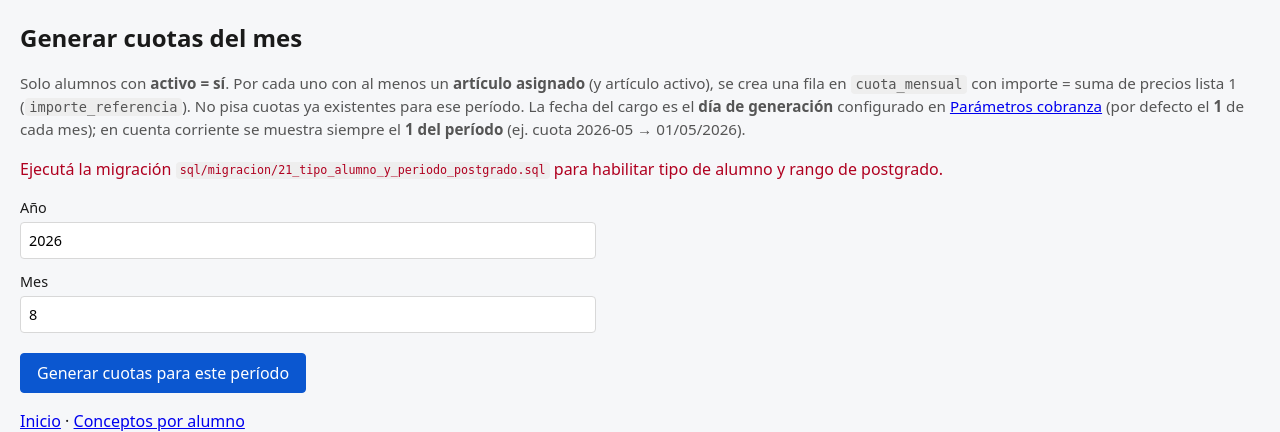
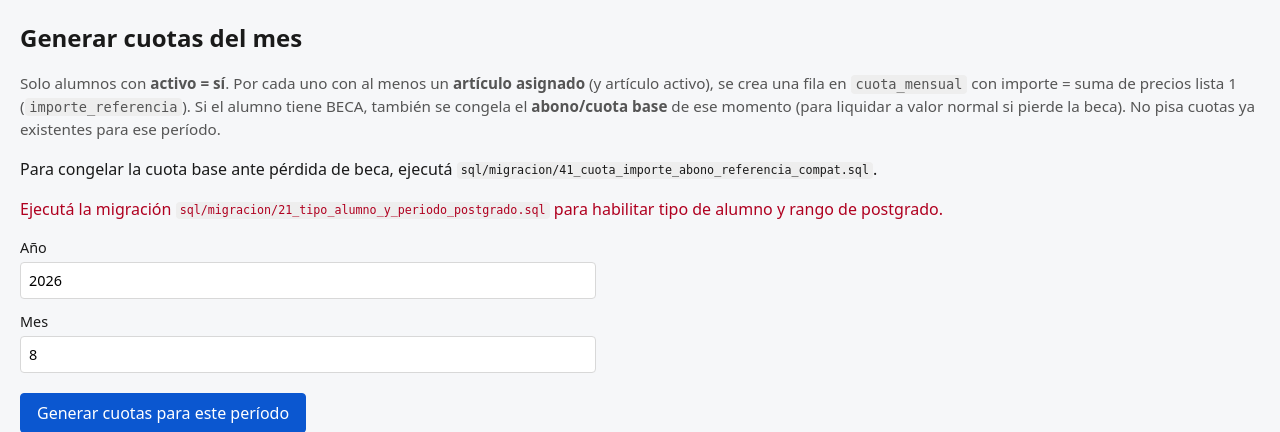
Before and after one commit to marcelolbenito/instituto-web, a PHP site: page /generar_cuotas.php in a window 1280 px wide. Shown: the part 71-503 px from the top of the page. Run offline with PHP 8.4, Linux system fonts and the light colour scheme; the visitor is signed in with stand-in values (Sample User, id 1); data comes from the database, SQL or seed files in the repository.

Commit message:
Congelar cuota base al generar y usarla si se pierde la beca.
Guarda importe_abono_referencia en la cuota para liquidar la pérdida de beca con la base histórica del mes, no con el precio actual de lista.

Co-authored-by: Cursor <cursoragent@cursor.com>

```diff
--- a/public/generar_cuotas.php
+++ b/public/generar_cuotas.php
@@ -62,10 +62,19 @@ if ($_SERVER['REQUEST_METHOD'] === 'POST') {
 
         $pdo->beginTransaction();
         try {
+            $abonoLista = cobranza_abono_completo_referencia_lista($pdo);
+            $hasAbonoRef = db_has_column($pdo, 'cuota_mensual', 'importe_abono_referencia');
+            if ($hasAbonoRef) {
+                $ins = $pdo->prepare(
+                    'INSERT INTO cuota_mensual (alumno_id, anio, mes, importe_original, importe_abono_referencia, saldo, fecha_vencimiento, estado, nota)
+                     VALUES (?, ?, ?, ?, ?, ?, ?, \'pendiente\', ?)'
+                );
+            } else {
                 $ins = $pdo->prepare(
                     'INSERT INTO cuota_mensual (alumno_id, anio, mes, importe_original, saldo, fecha_vencimiento, estado, nota)
                      VALUES (?, ?, ?, ?, ?, ?, \'pendiente\', ?)'
                 );
+            }
             $chk = $pdo->prepare(
                 'SELECT id, estado FROM cuota_mensual WHERE alumno_id = ? AND anio = ? AND mes = ?'
             );
@@ -85,6 +94,28 @@ if ($_SERVER['REQUEST_METHOD'] === 'POST') {
                 }
 
                 $nota = 'Generada desde artículos asignados (' . date('Y-m-d H:i') . ')';
+                // Si hay BECA, congelar abono base de lista para liquidar pérdida de beca sobre cuota normal.
+                $abonoRef = null;
+                if ($hasAbonoRef) {
+                    $tieneBeca = cobranza_alumno_tiene_beca($pdo, $alumnoId);
+                    if ($tieneBeca && $abonoLista > $total + 0.005) {
+                        $abonoRef = $abonoLista;
+                    } else {
+                        $abonoRef = $total;
+                    }
+                }
+                if ($hasAbonoRef) {
+                    $ins->execute([
+                        $alumnoId,
+                        $anio,
+                        $mes,
+                        $total,
+                        $abonoRef,
+                        $total,
+                        $fechaVen,
+                        $nota,
+                    ]);
+                } else {
                     $ins->execute([
                         $alumnoId,
                         $anio,
@@ -94,6 +125,7 @@ if ($_SERVER['REQUEST_METHOD'] === 'POST') {
                         $fechaVen,
                         $nota,
                     ]);
+                }
                 $creadas++;
             }
 
@@ -119,7 +151,11 @@ $mesDefault = (int) $ahora->format('n');
 
 layout_start($config, 'Generar cuotas');
 echo '<h1>Generar cuotas del mes</h1>';
-echo '<p class="muted">Solo alumnos con <strong>activo = sí</strong>. Por cada uno con al menos un <strong>artículo asignado</strong> (y artículo activo), se crea una fila en <code>cuota_mensual</code> con importe = suma de precios lista 1 (<code>importe_referencia</code>). No pisa cuotas ya existentes para ese período. La fecha del cargo es el <strong>día de generación</strong> configurado en <a href="parametros_cobranza.php">Parámetros cobranza</a> (por defecto el <strong>1</strong> de cada mes); en cuenta corriente se muestra siempre el <strong>1 del período</strong> (ej. cuota 2026-05 → 01/05/2026).</p>';
+echo '<p class="muted">Solo alumnos con <strong>activo = sí</strong>. Por cada uno con al menos un <strong>artículo asignado</strong> (y artículo activo), se crea una fila en <code>cuota_mensual</code> con importe = suma de precios lista 1 (<code>importe_referencia</code>). Si el alumno tiene BECA, también se congela el <strong>abono/cuota base</strong> de ese momento (para liquidar a valor normal si pierde la beca). No pisa cuotas ya existentes para ese período.</p>';
+if (!db_has_column($pdo, 'cuota_mensual', 'importe_abono_referencia')) {
+    echo '<p class="warn">Para congelar la cuota base ante pérdida de beca, ejecutá '
+        . '<code>sql/migracion/41_cuota_importe_abono_referencia_compat.sql</code>.</p>';
+}
 if (!$hasTipoAlumno || !$hasRangoPostgrado) {
     echo '<p class="err">Ejecutá la migración <code>sql/migracion/21_tipo_alumno_y_periodo_postgrado.sql</code> para habilitar tipo de alumno y rango de postgrado.</p>';
 }
--- a/src/Cobranza.php
+++ b/src/Cobranza.php
@@ -608,11 +608,45 @@ function cobranza_sql_select_articulos_beca_detalle(string $alumnoIdSql = 'cm.al
 
 /**
  * Columnas de beca para liquidar una cuota histórica.
- * No usa artículos actuales del alumno (evitar reclasificar meses viejos).
+ * "Tiene beca" se deduce del abono base congelado al generar (no de artículos actuales).
  */
-function cobranza_sql_select_beca_cuota_historica(): string
+function cobranza_sql_select_beca_cuota_historica(?PDO $pdo = null): string
 {
+    if ($pdo instanceof PDO && db_has_column($pdo, 'cuota_mensual', 'importe_abono_referencia')) {
+        return 'CASE WHEN COALESCE(cm.importe_abono_referencia, 0) > COALESCE(cm.importe_original, 0) + 0.005'
+            . ' THEN 1 ELSE 0 END AS tiene_beca,'
+            . ' NULL AS articulos_beca_detalle';
+    }
+
     return '0 AS tiene_beca, NULL AS articulos_beca_detalle';
+}
+
+/**
+ * Abono/cuota base de lista vigente (solo para congelar al generar cuotas).
+ */
+function cobranza_abono_completo_referencia_lista(PDO $pdo): float
+{
+    static $cache = null;
+    if ($cache !== null) {
+        return $cache;
+    }
+    if (!db_has_column($pdo, 'articulos', 'es_abono')) {
+        $cache = 0.0;
+
+        return $cache;
+    }
+    $st = $pdo->query(
+        "SELECT COALESCE(MAX(importe_referencia), 0)
+         FROM articulos
+         WHERE activo = 1
+           AND es_abono = 1
+           AND importe_referencia > 0
+           AND UPPER(detalle) NOT LIKE '%BECA%'
+           AND UPPER(detalle) NOT LIKE '%DESCUENTO%'"
+    );
+    $cache = $st ? round((float) $st->fetchColumn(), 2) : 0.0;
+
+    return $cache;
 }
 
 function cobranza_debe_pendiente_presentacion(array $adj): array
@@ -1046,7 +1080,8 @@ function cobranza_calcular_linea_saldo(
     float $difBeca = 0.0,
     string $articuloBecaDetalle = '',
     bool $esPostitulo = false,
-    ?string $fechaVencimientoPostitulo = null
+    ?string $fechaVencimientoPostitulo = null,
+    float $abonoCompletoHistorico = 0.0
 ): array {
     $saldo = max(0.0, round($saldo, 2));
 
@@ -1057,8 +1092,7 @@ function cobranza_calcular_linea_saldo(
     $descFijo = max(0.0, (float) ($param['bonificacion_pronto_pago'] ?? 0));
     $interesFijoMora = max(0.0, (float) ($param['importe_interes_mora_fijo'] ?? 0));
     $difBeca = max(0.0, $difBeca);
-    // No usar precio actual de artículos: la base es siempre el saldo histórico de la cuota
-    // (importe_original de ese mes). difBeca solo si viene guardada en la cuota.
+    $abonoCompletoHistorico = max(0.0, round($abonoCompletoHistorico, 2));
 
     $fechasFeriado = is_array($param['fechas_feriado'] ?? null) ? $param['fechas_feriado'] : [];
     $tope = cobranza_fecha_tope_pronto_pago($anio, $mes, $diasHabiles, $fechasFeriado);
@@ -1077,15 +1111,19 @@ function cobranza_calcular_linea_saldo(
 
     $fp = new DateTimeImmutable($fechaPagoYmd);
     $dentro = $fp <= $tope;
+    if ($difBeca <= 0.00001 && $tieneBeca && $abonoCompletoHistorico > 0.00001) {
+        $difBeca = max(0.0, round($abonoCompletoHistorico - $saldo, 2));
+    }
     $pierdeBeca = $tieneBeca && $difBeca > 0.00001 && $fp > $topeBeca;
     $diasMora = $dentro ? 0 : cobranza_dias_mora_calendario($tope, $fp);
 
-    // Si hay diferencia de beca guardada en la cuota, la base de mora es saldo+diferencia
-    // histórica (no el abono de lista vigente).
+    // Perdió beca: liquidar sobre cuota base normal congelada al generar (no precio de lista actual).
     $abonoMensual = 0.0;
     $becaEnAbonoCompleto = false;
     if ($tieneBeca && $pierdeBeca) {
-        $abonoMensual = round($saldo + $difBeca, 2);
+        $abonoMensual = $abonoCompletoHistorico > 0.00001
+            ? $abonoCompletoHistorico
+            : round($saldo + $difBeca, 2);
         $becaEnAbonoCompleto = true;
     }
 
@@ -1153,8 +1191,15 @@ function cobranza_calcular_linea_cuota(array $param, array $cuota, string $fecha
     $anio = (int) $cuota['anio'];
     $mes = (int) $cuota['mes'];
     $saldo = cobranza_saldo_impago_cuota($cuota);
+    $orig = round((float) ($cuota['importe_original'] ?? 0), 2);
+    $abonoRef = round((float) ($cuota['importe_abono_referencia'] ?? 0), 2);
+    // Beca de ESE período: se congeló abono base > importe generado (becado).
+    $tieneBeca = $abonoRef > $orig + 0.005
+        || (int) ($cuota['tiene_beca'] ?? 0) === 1;
     $difBeca = max(0.0, (float) ($cuota['importe_diferencia_beca'] ?? 0));
-    $tieneBeca = (int) ($cuota['tiene_beca'] ?? 0) === 1;
+    if ($difBeca <= 0.00001 && $abonoRef > 0.00001) {
+        $difBeca = max(0.0, round($abonoRef - $saldo, 2));
+    }
     $artBeca = trim((string) ($cuota['articulos_beca_detalle'] ?? ''));
     $esPostitulo = (int) ($cuota['es_postitulo'] ?? 0) === 1;
     $vencPostitulo = isset($cuota['fecha_vencimiento_postitulo']) && $cuota['fecha_vencimiento_postitulo'] !== null
@@ -1171,7 +1216,8 @@ function cobranza_calcular_linea_cuota(array $param, array $cuota, string $fecha
         $difBeca,
         $artBeca,
         $esPostitulo,
-        $vencPostitulo
+        $vencPostitulo,
+        $abonoRef
     );
 }
 
```
Also changed, not shown: public/registrar_cobro.php (+4 -4 lines), sql/migracion/41_cuota_importe_abono_referencia.sql (added, +10 -0 lines), sql/migracion/41_cuota_importe_abono_referencia_compat.sql (added, +17 -0 lines). Lines whose indentation alone changed are shown as unchanged.
